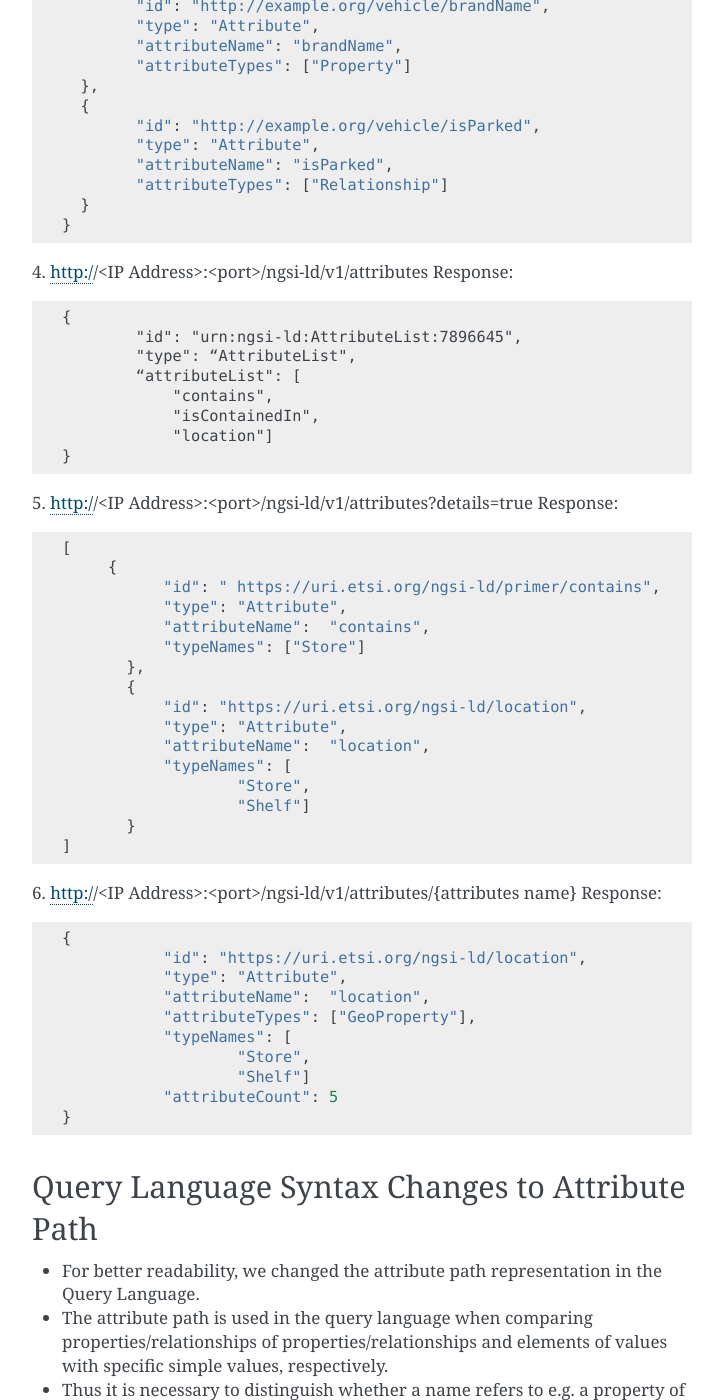
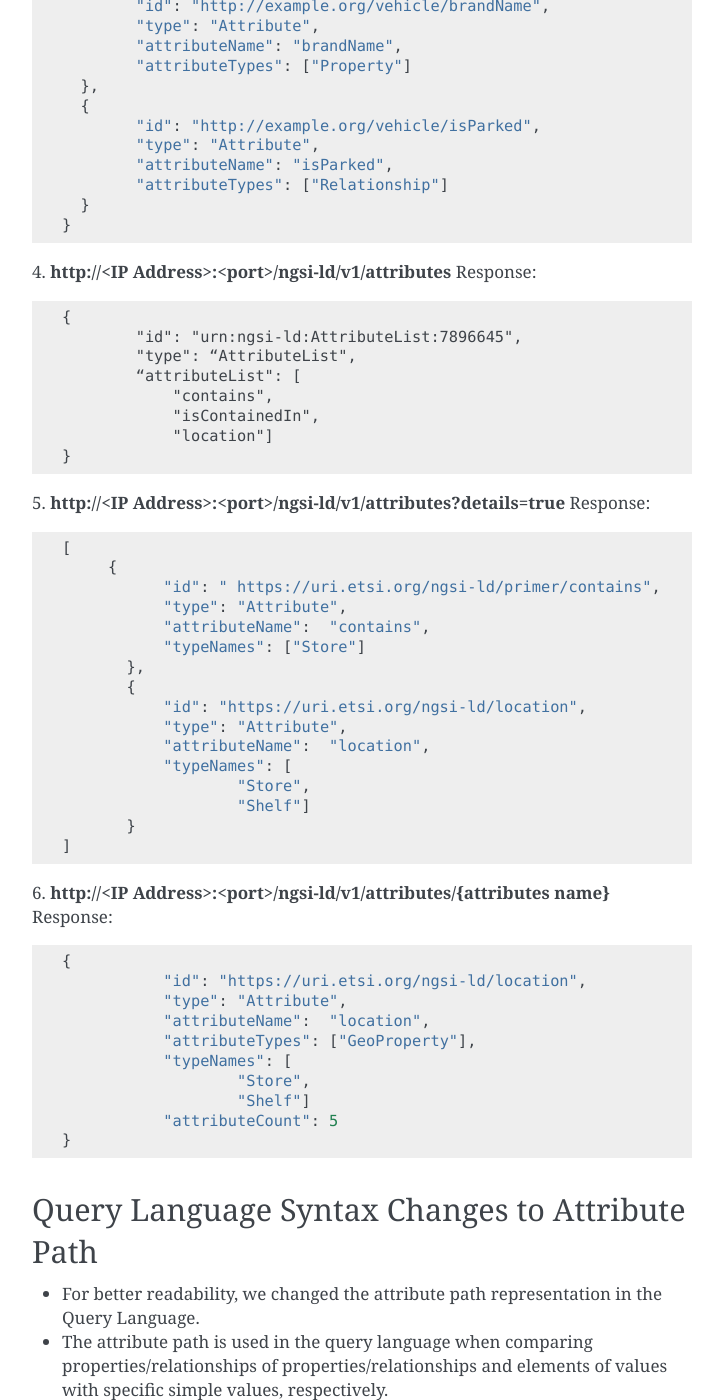
Before and after one commit to ScorpioBroker/ScorpioBroker, a Sphinx documentation site: the page built from docs/en/source/NewFeatures_Changes_NGSILDv1.3.1.rst, in a window 1280 px wide and 1400 px high, scrolled down 1694 px. Shown: the whole window, without its empty margins (388-1111 px from the left). Built offline with Sphinx 7.4.7, drawn with Linux system fonts in a browser that asks for light colours; pages that are not in the unit, such as notebooks, are missing from menus; some of the changed text lies outside the part shown.

Commit message:
Update NewFeatures_Changes_NGSILDv1.3.1.rst

```diff
--- a/docs/en/source/NewFeatures_Changes_NGSILDv1.3.1.rst
+++ b/docs/en/source/NewFeatures_Changes_NGSILDv1.3.1.rst
@@ -36,7 +36,7 @@
 API Walkthrough
 #################
 
-1. http://<IP Address>:<port>/ngsi-ld/v1/types
+1. **http://<IP Address>:<port>/ngsi-ld/v1/types**
 Response:
 ::
 
@@ -49,7 +49,7 @@
           ]
  }
 
-2. http://<IP Address>:<port>/ngsi-ld/v1/types?details=true
+2. **http://<IP Address>:<port>/ngsi-ld/v1/types?details=true**
 Response:
 ::
 
@@ -68,7 +68,7 @@
     }
  ]
 
-3. http://<IP Address>:<port>/ngsi-ld/v1/types/{entity type name}
+3. **http://<IP Address>:<port>/ngsi-ld/v1/types/{entity type name}**
 Response:
 ::
 
@@ -92,7 +92,7 @@
    }
  }
 
-4. http://<IP Address>:<port>/ngsi-ld/v1/attributes
+4. **http://<IP Address>:<port>/ngsi-ld/v1/attributes**
 Response:
 ::
 
@@ -105,7 +105,7 @@
 	     "location"]
  }
 
-5. http://<IP Address>:<port>/ngsi-ld/v1/attributes?details=true
+5. **http://<IP Address>:<port>/ngsi-ld/v1/attributes?details=true**
 Response:
 ::
 
@@ -126,7 +126,7 @@
         }
  ]
 
-6. http://<IP Address>:<port>/ngsi-ld/v1/attributes/{attributes name}
+6. **http://<IP Address>:<port>/ngsi-ld/v1/attributes/{attributes name}**
 Response:
 ::
 
@@ -259,18 +257,16 @@
  ]
 
 Headers:
+count:2
 
-count:2
  URL: **http://<IP Address>:<port>/ngsi-ld/v1/entities?type=Vehicle&count=true&limit=0**
 
 Response:
 
 Body:
-
 empty
 
 Headers:
-
 count:2
 
 Changes in NGSI-LD v1.3.1
@@ -278,7 +274,7 @@
 
 This change affects existing NGSI-LD data. There are some parameter changes in the below list.
 
-.. list-table::  **Changes**
+.. list-table::  **Changes in NGSI-LD v1.3.1**
    :widths: 33 33 34
    :header-rows: 1
 
```
Also changed, not shown: other parts of docs/en/source/NewFeatures_Changes_NGSILDv1.3.1.rst (+7 -9 lines).
